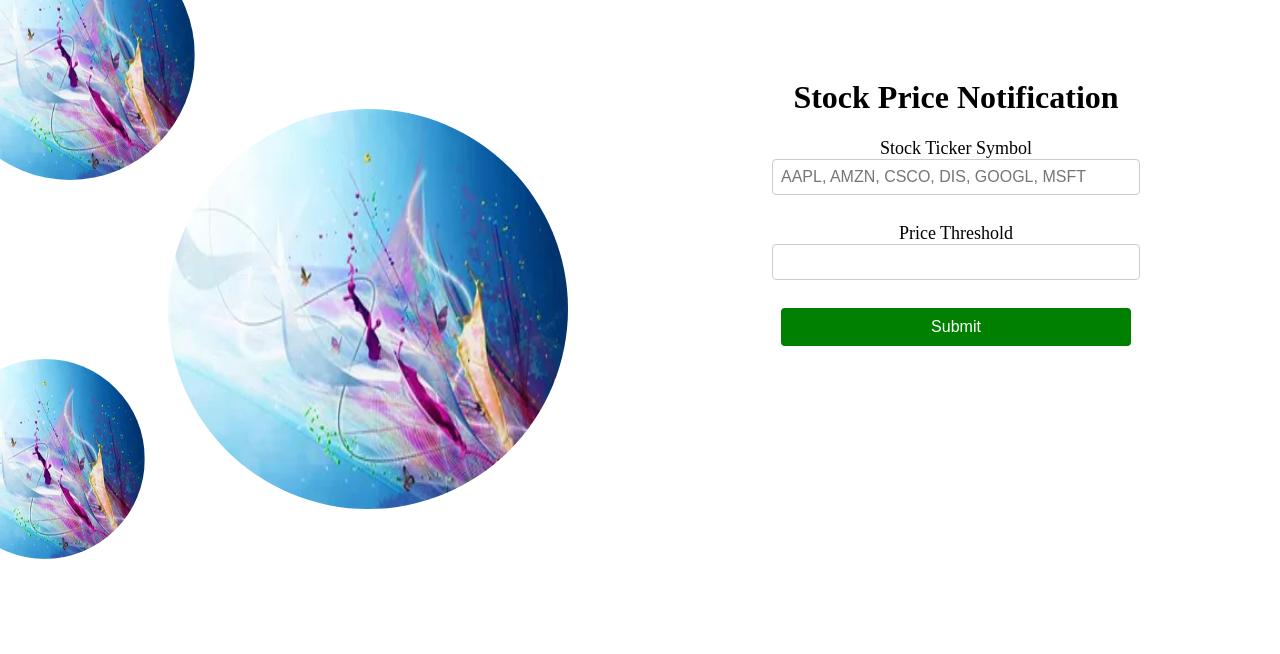
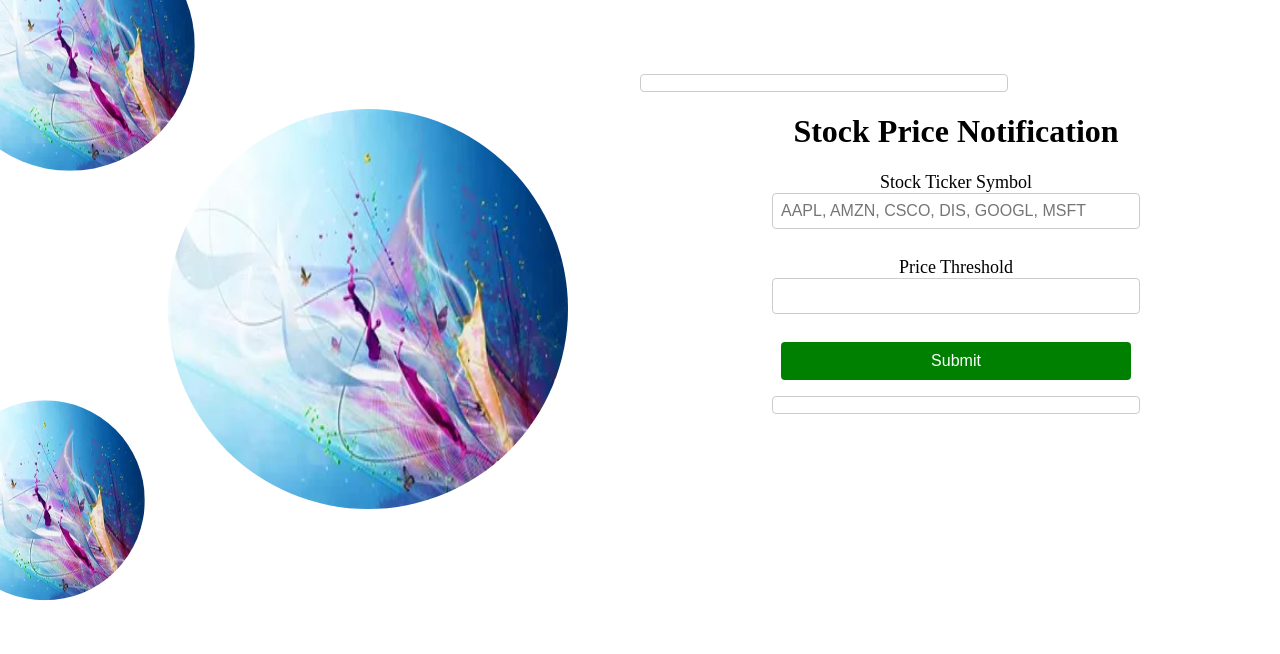
Before and after one commit to awalrujaa/Stock-Price-Notification, a Flask app: template templates/index.html in a window 1280 px wide. Shown: the top 654 px of the page. Before the commit the page ends 559 px from the top, so only its background shows below. Run offline with Flask 3, Linux system fonts and the light colour scheme; the template is opened without the code that fills it, so the values that code supplies are empty.

Commit message:
Update styles.css

```diff
--- a/static/styles.css
+++ b/static/styles.css
@@ -50,7 +50,7 @@ label {
 }
 
 input[type="text"],
-input[type="number"] {
+input[type="number"],p {
   padding: 8px;
   font-size: 16px;
   border-radius: 4px;
```
